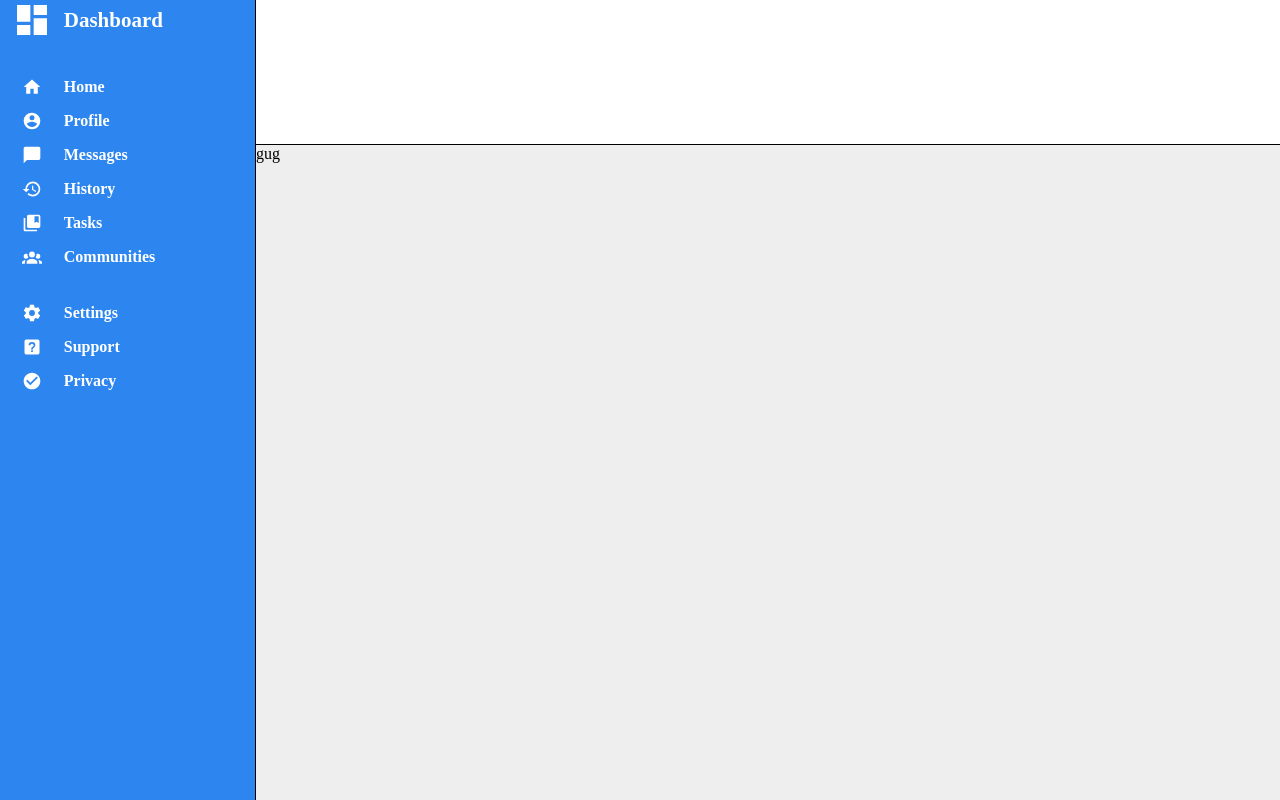
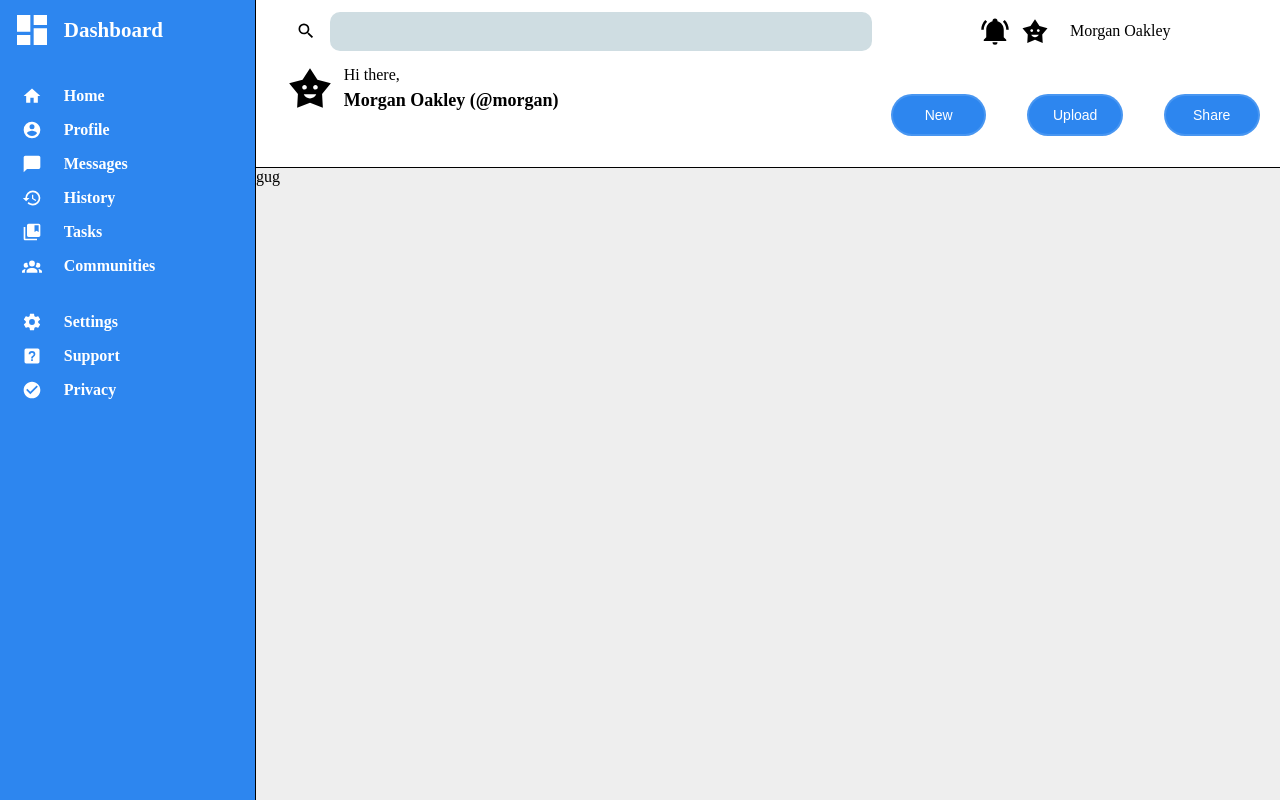
Before and after one commit to S-Banna/odin-dashboard, a plain HTML site: page index.html in a window 1280 px wide. Drawn offline with Linux system fonts and the light colour scheme; a web font is replaced by a local one.

Commit message:
Header G

```diff
--- a/index.html
+++ b/index.html
@@ -54,7 +54,33 @@
             </div>
         </div>
         <div class="header">
-            <svg xmlns="http://www.w3.org/2000/svg" viewBox="0 0 24 24"><path d="M9.5,3A6.5,6.5 0 0,1 16,9.5C16,11.11 15.41,12.59 14.44,13.73L14.71,14H15.5L20.5,19L19,20.5L14,15.5V14.71L13.73,14.44C12.59,15.41 11.11,16 9.5,16A6.5,6.5 0 0,1 3,9.5A6.5,6.5 0 0,1 9.5,3M9.5,5C7,5 5,7 5,9.5C5,12 7,14 9.5,14C12,14 14,12 14,9.5C14,7 12,5 9.5,5Z" /></svg>
+            <div class="search">
+                <svg xmlns="http://www.w3.org/2000/svg" viewBox="0 0 24 24"><path d="M9.5,3A6.5,6.5 0 0,1 16,9.5C16,11.11 15.41,12.59 14.44,13.73L14.71,14H15.5L20.5,19L19,20.5L14,15.5V14.71L13.73,14.44C12.59,15.41 11.11,16 9.5,16A6.5,6.5 0 0,1 3,9.5A6.5,6.5 0 0,1 9.5,3M9.5,5C7,5 5,7 5,9.5C5,12 7,14 9.5,14C12,14 14,12 14,9.5C14,7 12,5 9.5,5Z" style="fill: black;"/></svg>
+                <input type="text" class="searchbar">
+            </div>
+            <div class="icons">
+                <div class="wrapper">
+                    <svg xmlns="http://www.w3.org/2000/svg" viewBox="0 0 24 24"><path d="M21,19V20H3V19L5,17V11C5,7.9 7.03,5.17 10,4.29C10,4.19 10,4.1 10,4A2,2 0 0,1 12,2A2,2 0 0,1 14,4C14,4.1 14,4.19 14,4.29C16.97,5.17 19,7.9 19,11V17L21,19M14,21A2,2 0 0,1 12,23A2,2 0 0,1 10,21M19.75,3.19L18.33,4.61C20.04,6.3 21,8.6 21,11H23C23,8.07 21.84,5.25 19.75,3.19M1,11H3C3,8.6 3.96,6.3 5.67,4.61L4.25,3.19C2.16,5.25 1,8.07 1,11Z" style="fill: black;"/></svg>
+                    <svg xmlns="http://www.w3.org/2000/svg" viewBox="0 0 24 24"><path d="M12,2.5L8.42,8.06L2,9.74L6.2,14.88L5.82,21.5L12,19.09L18.18,21.5L17.8,14.88L22,9.74L15.58,8.06L12,2.5M9.38,10.5C10,10.5 10.5,11 10.5,11.63A1.12,1.12 0 0,1 9.38,12.75C8.75,12.75 8.25,12.25 8.25,11.63C8.25,11 8.75,10.5 9.38,10.5M14.63,10.5C15.25,10.5 15.75,11 15.75,11.63A1.12,1.12 0 0,1 14.63,12.75C14,12.75 13.5,12.25 13.5,11.63C13.5,11 14,10.5 14.63,10.5M9,15H15C14.5,16.21 13.31,17 12,17C10.69,17 9.5,16.21 9,15Z" style="fill: black;"/></svg>
+                </div>
+                <div class="name">Morgan Oakley</div>
+            </div>
+            <div class="intro">
+                <svg xmlns="http://www.w3.org/2000/svg" viewBox="0 0 24 24"><path d="M12,2.5L8.42,8.06L2,9.74L6.2,14.88L5.82,21.5L12,19.09L18.18,21.5L17.8,14.88L22,9.74L15.58,8.06L12,2.5M9.38,10.5C10,10.5 10.5,11 10.5,11.63A1.12,1.12 0 0,1 9.38,12.75C8.75,12.75 8.25,12.25 8.25,11.63C8.25,11 8.75,10.5 9.38,10.5M14.63,10.5C15.25,10.5 15.75,11 15.75,11.63A1.12,1.12 0 0,1 14.63,12.75C14,12.75 13.5,12.25 13.5,11.63C13.5,11 14,10.5 14.63,10.5M9,15H15C14.5,16.21 13.31,17 12,17C10.69,17 9.5,16.21 9,15Z" style="fill: black;"/></svg>
+                <div>Hi there,</div>
+                <div style="font-size: 18px; font-weight: 600;">Morgan Oakley (@morgan)</div>
+            </div>
+            <div class="path">
+                <button>
+                    New
+                </button>
+                <button>
+                    Upload
+                </button>
+                <button>
+                    Share
+                </button>
+            </div>
         </div>
         <div class="main">
             gug
--- a/styles.css
+++ b/styles.css
@@ -18,15 +18,9 @@ path {
 
 .cont {
     display: grid;
-    grid-template: 1fr 1fr 1.5fr 2fr / repeat(5, 1fr);
+    grid-template: 1.2fr 1fr 1.5fr 2fr / repeat(5, 1fr);
     height: 100vh;
     width: 100vw;
-}
-
-.header {
-    background-color: white;
-    grid-column: span 4;
-    border-bottom: 1px black solid;
 }
 
 .sidebar {
@@ -41,21 +35,13 @@ path {
     gap: 14px;
 }
 
-.main {
-    grid-row: span 3;
-    grid-column: span 4;
-    background-color: rgba(196, 196, 196, 0.295);
-}
-
-.searchbar {
-    width: 80%;
-    background-color: gray;
-    border-radius: 5px;
-}
-
 svg {
     height: 20px;
     width: calc(height);
+}
+
+#side-item1 {
+    margin-top: 10px;
 }
 
 #side-item1 svg {
@@ -76,3 +62,105 @@ svg {
 .sidebar>div>div {
     justify-self: left;
 }
+
+.header {
+    background-color: white;
+    grid-column: span 4;
+    border-bottom: 1px black solid;
+    display: grid;
+    grid-template: 1.2fr 2fr / 3fr 2fr;
+}
+
+.search {
+    display: grid;
+    grid-template: 1fr / 1fr 9fr;
+    place-items: center;
+    gap: 16px;
+}
+
+.searchbar {
+    background-color: rgb(207, 221, 226);
+    border: none;
+    border-radius: 10px;
+    width: 100%;
+    height: 60%;
+}
+
+.search svg {
+    justify-self: right;
+}
+
+.icons {
+    display: grid;
+    grid-auto-flow: column;
+    justify-items: right;
+    align-items: center;
+    gap: 20px;
+}
+
+.wrapper {
+    height: 100%;
+    display: grid;
+    grid-auto-flow: column;
+    place-items: center;
+    gap: 10px;
+}
+
+.wrapper svg {
+    width: 30px;
+    height: 30px;
+}
+
+.name {
+    justify-self: left;
+}
+
+.intro {
+    display: grid;
+    grid-template: 1fr 1fr / 1fr 6fr;
+    align-items: center;
+}
+
+.intro>svg {
+    grid-row: span 2;
+    width: 50px;
+    height: 50px;
+    justify-self: left;
+    margin-left: 29px;
+}
+.intro:nth-child(2) {
+    align-self: flex-end;
+}
+.intro:nth-child(3) {
+    align-self: flex-start;
+}
+
+.path {
+    display: grid;
+    grid-template: 1fr / 1fr 1fr 1fr;
+    place-items: center;
+}
+
+.path button {
+    width: 70%;
+    height: 40%;
+    text-align: center;
+    background-color: rgb(45, 134, 239);
+    color: white;
+    border: 2px solid rgba(255, 255, 255, 0.13);
+    border-radius: 30px;
+    font-size: 14px;
+    transition: all ease-in 0.1s;
+}
+
+.path button:hover {
+    background-color: white;
+    color: rgb(45, 134, 239);
+    border: 2px solid rgba(45, 135, 239, 0.274);
+}
+
+.main {
+    grid-row: span 3;
+    grid-column: span 4;
+    background-color: rgba(196, 196, 196, 0.295);
+}
```
